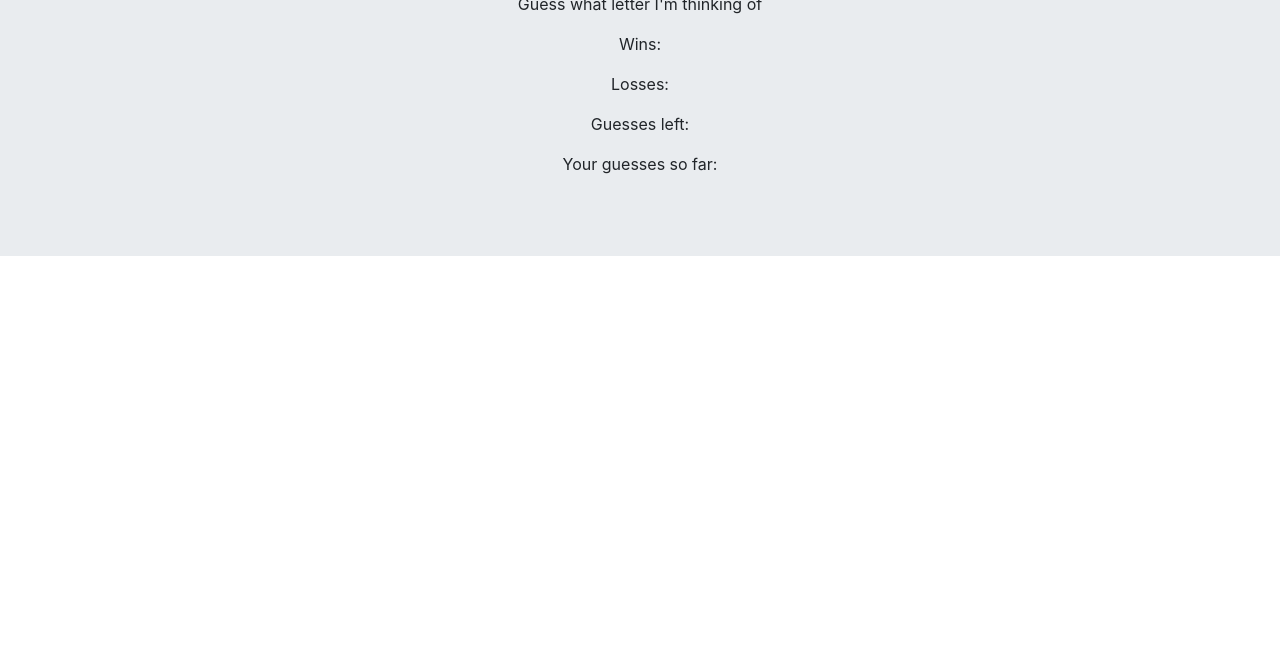
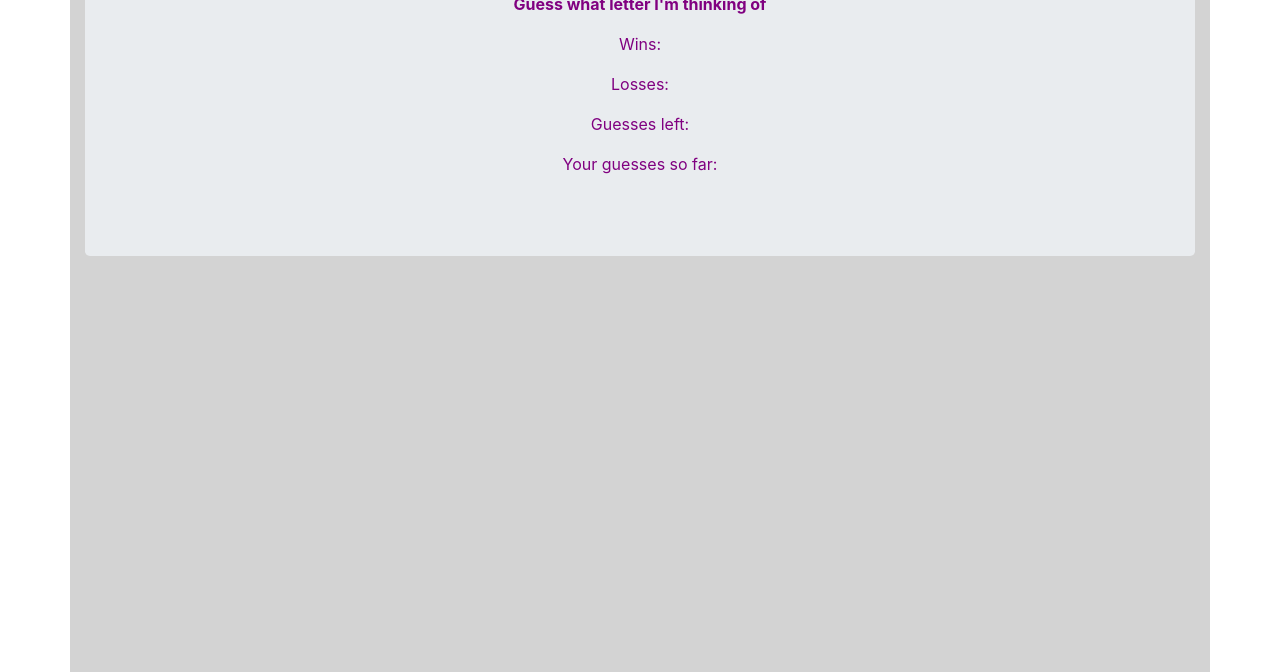
Before and after one commit to yobany10/Psychic-Game, a plain HTML site: page index.html in a window 1280 px wide. Shown: the part 128-800 px from the top of the page. Drawn offline with nearby package versions, Linux system fonts and the light colour scheme.

Commit message:
a few changes to css and html

```diff
--- a/assets/css/style.css
+++ b/assets/css/style.css
@@ -0,0 +1,16 @@
+#game {
+    -webkit-text-fill-color: purple;
+    text-align: center;
+}
+
+body, html {
+    width: 100%;
+    height: 100%;
+}
+
+.container {
+    background: lightgray;
+    width: 100%;
+    height: 100%;
+    overflow: hidden;
+}
--- a/assets/javascript/game.js
+++ b/assets/javascript/game.js
@@ -50,7 +50,7 @@ document.onkeyup = function(event) {
     }
 
     var html = "<h1><strong>The Psychic Game</strong></h1>" +
-                "<p>Guess what letter I'm thinking of</p>" +
+                "<p><strong>Guess what letter I'm thinking of</strong></p>" +
                 "<p>Wins: " + userWins + "</p>" +
                 "<p>Losses: " + userLosses + "</p>" +
                 "<p>Guesses left: " + guessesRemaining + "</p>" +
--- a/index.html
+++ b/index.html
@@ -12,16 +12,18 @@
 </head>
 
 <body>
-    <div class="jumbotron jumbotron-fluid text-center">
+    <div class="container">
+    <div class="jumbotron">
         <div id="game">
             <h1><strong>The Psychic Game</strong></h1>
-            <p>Guess what letter I'm thinking of</p>
+            <p><strong>Guess what letter I'm thinking of</strong></p>
             <p>Wins: </p>
             <p>Losses: </p>
             <p>Guesses left: </p>
             <p>Your guesses so far: </p>
         </div>
     </div>
+</div>
 
 
 
```
